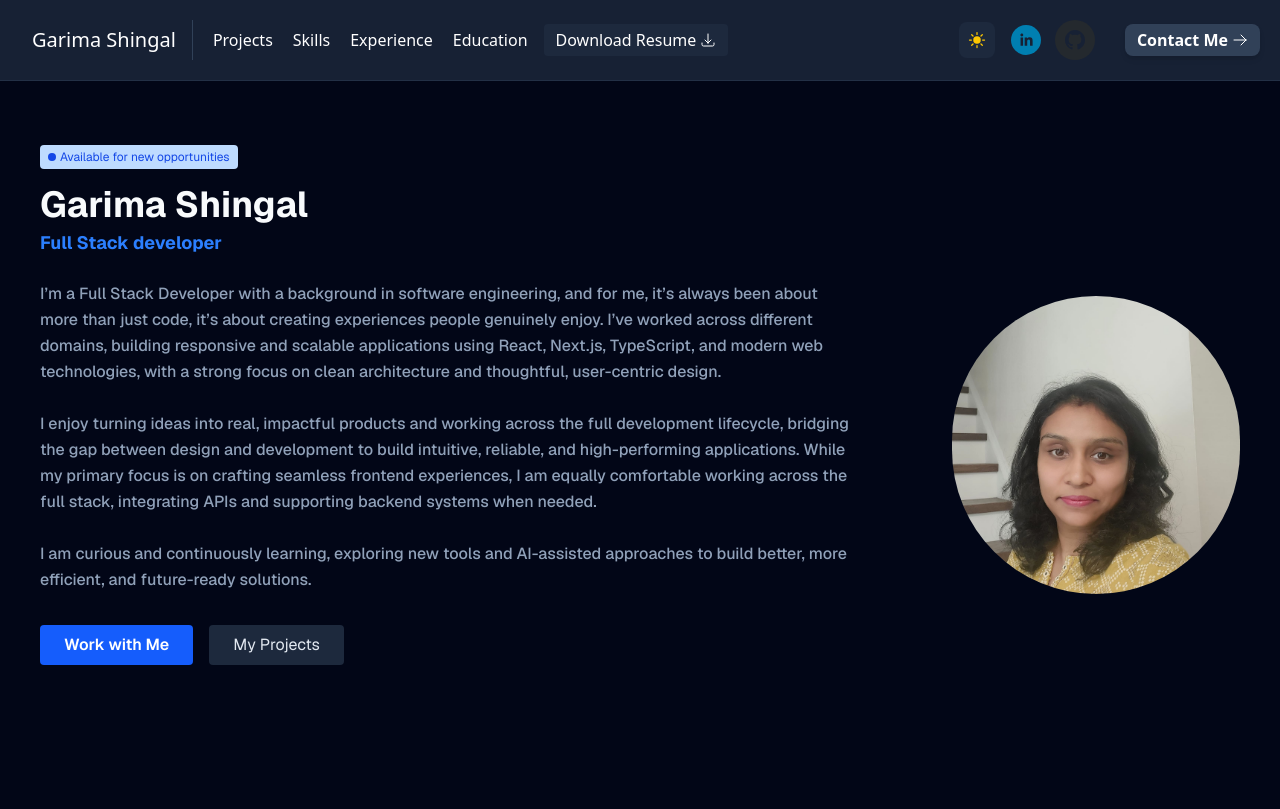
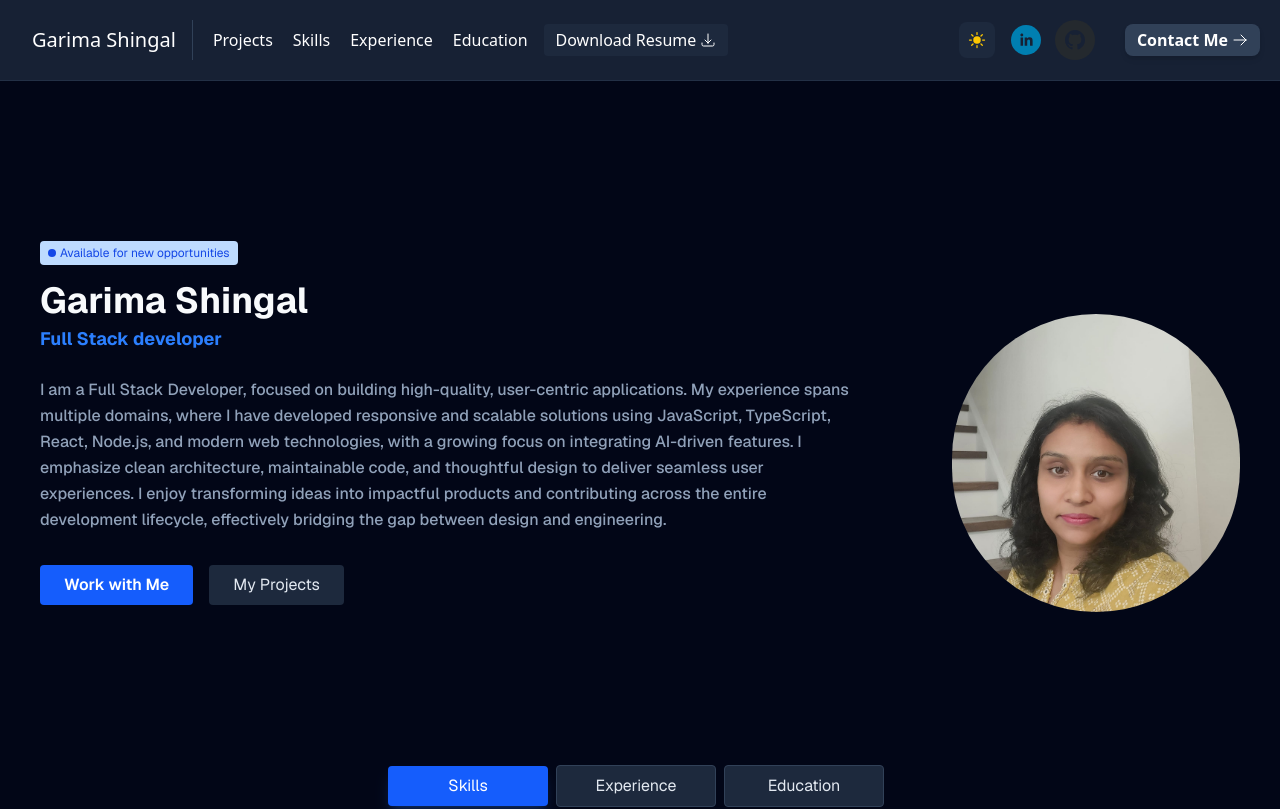
Before and after one commit to garimashingal/modern-portfolio, a Next.js app: page / in a window 1280 px wide. Shown: the top 809 px of the page. Built offline with nearby package versions, Linux system fonts and the light colour scheme.

Commit message:
updated changes

```diff
--- a/components/About.tsx
+++ b/components/About.tsx
@@ -1,7 +1,7 @@
 import Image from "next/image";
 export default function About() {
   return (
-    <section id="about" className=" lg:pt-16 md:pt-8 pt-6">
+    <section id="about" className="pt-10 md:pt-40">
       <div className="container mx-auto flex px-10 pb-10  items-center flex-col-reverse md:flex-row">
         <div className="lg:grow md:w-1/2 lg:pr-24 md:pr-16 flex flex-col md:items-start md:text-left md:mb-20 items-center text-center">
           <div className="text-blue-700 bg-blue-200 px-2 py-1 rounded mb-4 text-xs flex items-center gap-1">
@@ -15,28 +15,13 @@ export default function About() {
           <br />
           <p className="mb-8 text-md text-slate-600 dark:text-slate-400 leading-relaxed font-medium transition-colors">
             <span>
-              I’m a Full Stack Developer with a background in software engineering,
-              and for me, it’s always been about more than just code, it’s about creating
-              experiences people genuinely enjoy.
-              I’ve worked across different domains, building responsive and scalable
-              applications using React, Next.js, TypeScript, and modern web technologies,
-              with a strong focus on clean architecture and thoughtful, user-centric design.
-            </span>
-            <br />
-            <br />
-            <span>I enjoy turning ideas into real, impactful products and working across the
-              full development lifecycle, bridging the gap between design and development
-              to build intuitive, reliable, and high-performing applications.
-              While my primary focus is on crafting seamless frontend experiences,
-              I am equally comfortable working across the full stack, integrating APIs and
-              supporting backend systems when needed.
-            </span>
-            <br />
-            <br />
-            <span>
-              I am curious and continuously learning, exploring new tools and
-              AI-assisted approaches to build better, more efficient, and future-ready
-              solutions.
+              I am a Full Stack Developer, focused on building high-quality, user-centric applications.
+              My experience spans multiple domains, where I have developed responsive
+              and scalable solutions using JavaScript, TypeScript, React, Node.js, and modern web
+              technologies, with a growing focus on integrating AI-driven features. I emphasize clean architecture, maintainable code, and
+              thoughtful design to deliver seamless user experiences. I enjoy transforming ideas into impactful products and contributing across
+              the entire development lifecycle, effectively bridging the gap between
+              design and engineering.
             </span>
           </p>
 
```
